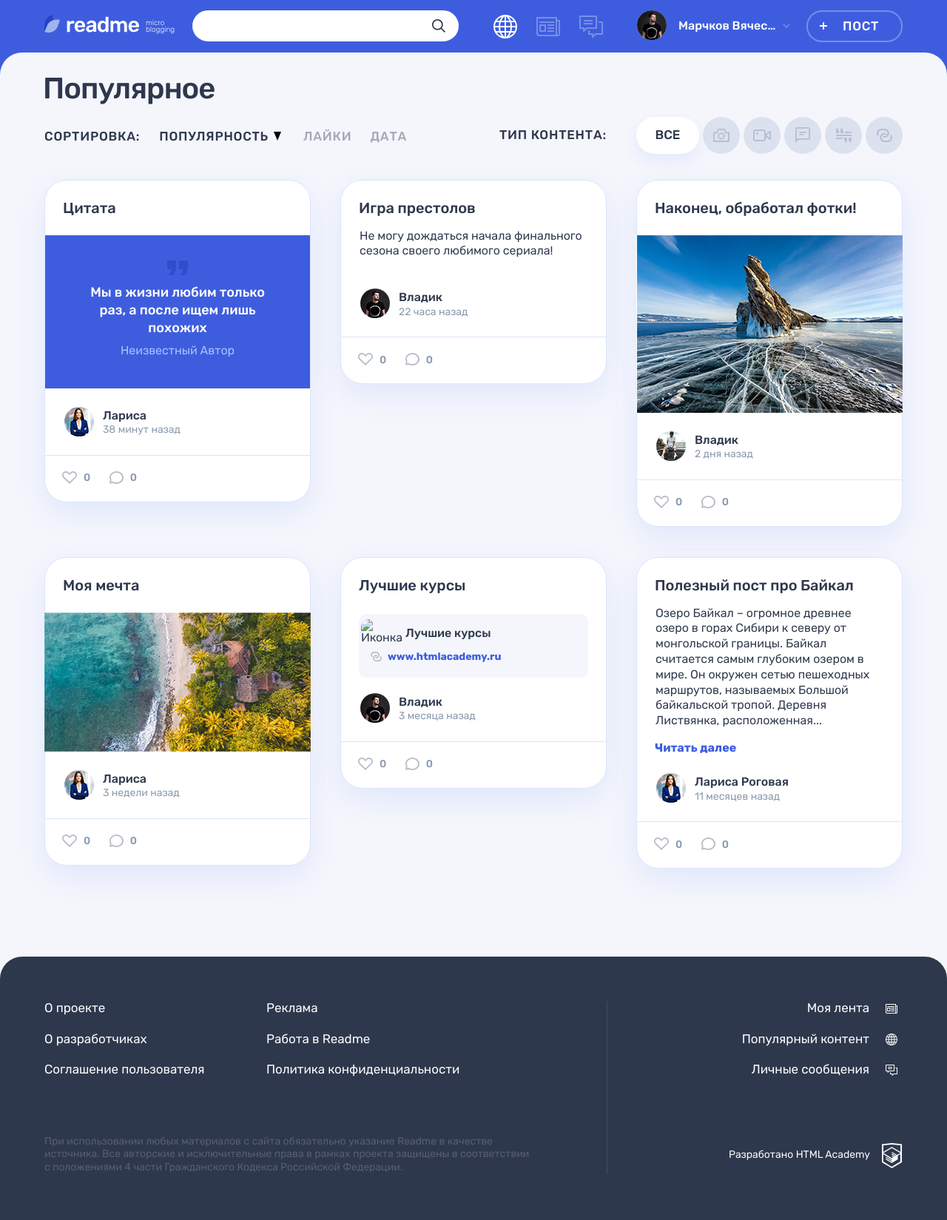
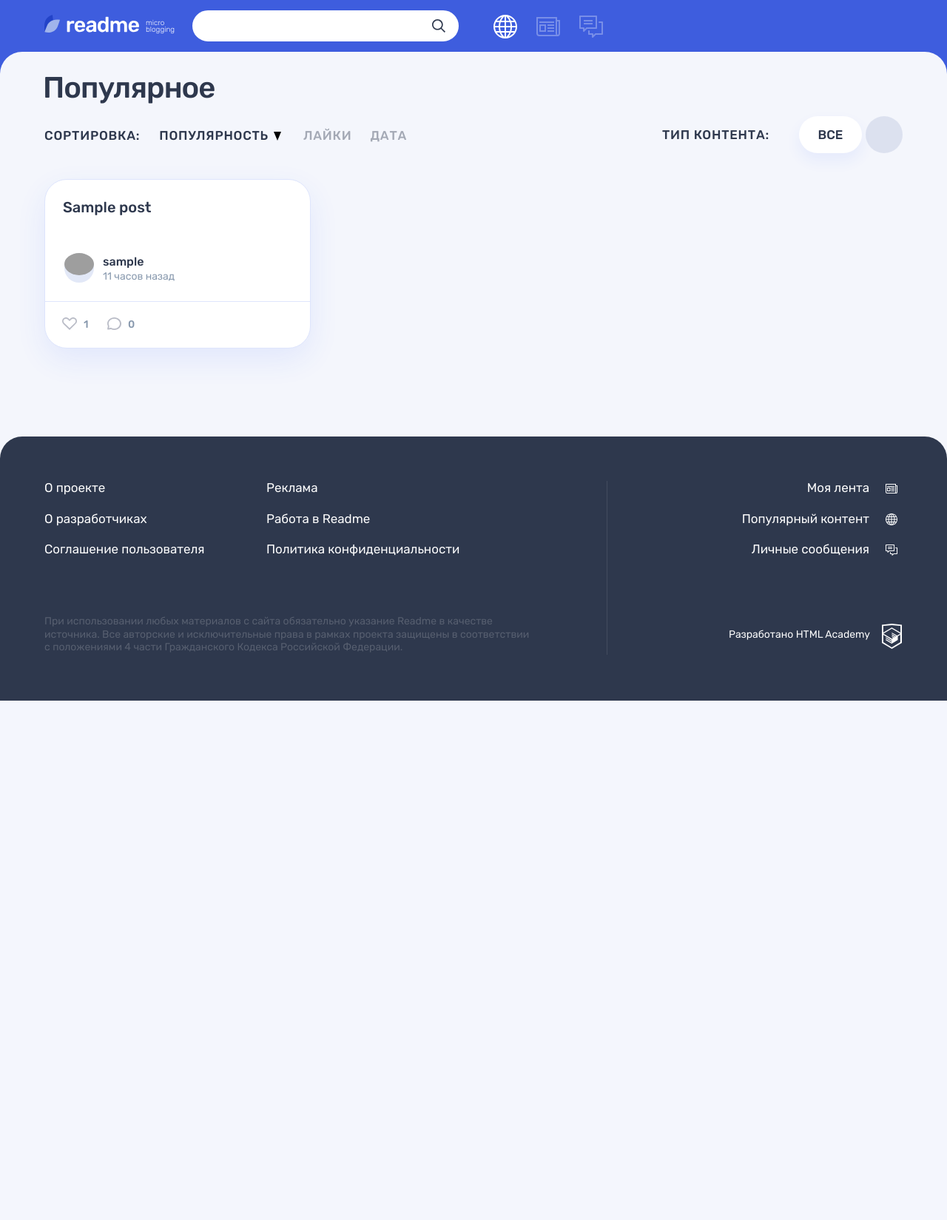
Before and after one commit to Roozeveldt/blog-php-simple, a PHP site: page / in a window 1280 px wide. Shown: the whole page at 74% size. After the commit the page ends 947 px from the top, so only its background shows below. Run offline with PHP 8.4, Linux system fonts and the light colour scheme; tables that the repository leaves empty hold one stand-in row (values such as "Sample post"); grey boxes are pictures that could not be loaded.

Commit message:
Формирует главную странцу из запросов к БД

```diff
--- a/index.php
+++ b/index.php
@@ -1,52 +1,74 @@
 <?php
 
 // устанавливаем часовой пояс по умолчанию
-date_default_timezone_set('Asia/Novosibirsk'); // echo date_default_timezone_get() . ' => ' . date('e') . ' => ' . date('T');
+date_default_timezone_set('Asia/Novosibirsk');
 
-$posts = [
-    [
-        "heading" => "Цитата",
-        "type" => "post-quote",
-        "content" => "Мы в жизни любим только раз, а после ищем лишь похожих",
-        "user_name" => "Лариса",
-        "userpic" => "userpic-larisa-small.jpg"
-    ],
-    [
-        "heading" => "Игра престолов",
-        "type" => "post-text",
-        "content" => "Не могу дождаться начала финального сезона своего любимого сериала!",
-        "user_name" => "Владик",
-        "userpic" => "userpic.jpg"
-    ],
-    [
-        "heading" => "Наконец, обработал фотки!",
-        "type" => "post-photo",
-        "content" => "rock-medium.jpg",
-        "user_name" => "Владик",
-        "userpic" => "userpic-mark.jpg"
-    ],
-    [
-        "heading" => "Моя мечта",
-        "type" => "post-photo",
-        "content" => "coast-medium.jpg",
-        "user_name" => "Лариса",
-        "userpic" => "userpic-larisa-small.jpg"
-    ],
-    [
-        "heading" => "Лучшие курсы",
-        "type" => "post-link",
-        "content" => "www.htmlacademy.ru",
-        "user_name" => "Владик",
-        "userpic" => "userpic.jpg"
-    ],
-    [
-        "heading" => "Полезный пост про Байкал",
-        "type" => "post-text",
-        "content" => "Озеро Байкал – огромное древнее озеро в горах Сибири к северу от монгольской границы. Байкал считается самым глубоким озером в мире. Он окружен сетью пешеходных маршрутов, называемых Большой байкальской тропой. Деревня Листвянка, расположенная на западном берегу озера, – популярная отправная точка для летних экскурсий. Зимой здесь можно кататься на коньках и собачьих упряжках.",
-        "user_name" => "Лариса Роговая",
-        "userpic" => "userpic-larisa-small.jpg"
-    ],
-];
+// количество постов на странице
+$posts_per_page = 6;
+
+// Подключение к базе данных
+const DB_HOST = "127.0.0.1";
+const DB_USER = "root";
+const DB_PASS = "root_password";
+const DB_NAME = "readme";
+
+$conn = mysqli_connect(DB_HOST, DB_USER, DB_PASS, DB_NAME);
+
+if ($conn) {
+    mysqli_set_charset($conn, "utf8");
+
+    // список проектов для текущего пользователя
+    $sql = "SELECT id, name, type FROM types";
+    $result = mysqli_query($conn, $sql);
+    $rows = mysqli_fetch_all($result, MYSQLI_ASSOC);
+    $types = [];
+    foreach ($rows as $row) {
+        $types[] = $row;
+    }
+
+    // список задач у текущего пользователя
+    // TODO: объединить посты с пользователями
+    $sql = "SELECT
+                posts.id AS post_id,
+                heading,
+                content,
+                reposts_count,
+                likes_count,
+                login,
+                userpic,
+                type
+            FROM posts
+            JOIN users ON users.id = posts.user_id
+            JOIN types ON types.id = posts.type_id
+            ORDER BY reposts_count DESC
+            LIMIT 0, $posts_per_page
+    ";
+    $result = mysqli_query($conn, $sql);
+    $rows = mysqli_fetch_all($result, MYSQLI_ASSOC);
+    $posts = [];
+    foreach ($rows as $row) {
+        $posts[] = $row;
+    }
+
+    // Генерируем контент для главной страницы
+    $main_content = include_template('main.php', [
+        'types' => $types,
+        'posts' => $posts,
+    ]);
+
+    // Подключаем основной шаблон
+    $layout_content = include_template('layout.php', [
+        'is_auth' => rand(0, 1),
+        'user_name' => 'Марчков Вячеслав',
+        'title' => 'readme: популярное',
+        'content' => $main_content,
+    ]);
+
+    // Выводим шаблон и в нём контент главной страницы
+    print($layout_content);
+} else {
+    print("Ошибка подключения к базе данных: " . mysqli_connect_error());
+}
 
 /**
  * Обрезает текст до указанной длины (в символах)
@@ -228,19 +250,3 @@
 
     return $result;
 }
-
-// Генерируем контент для главной страницы
-$main_content = include_template('main.php', [
-    'posts' => $posts,
-]);
-
-// Подключаем основной шаблон
-$layout_content = include_template('layout.php', [
-    'is_auth' => rand(0, 1),
-    'user_name' => 'Марчков Вячеслав',
-    'title' => 'readme: популярное',
-    'content' => $main_content,
-]);
-
-// Выводим шаблон и в нём контент главной страницы
-print($layout_content);
--- a/schema.sql
+++ b/schema.sql
@@ -30,6 +30,8 @@
   user_id INT UNSIGNED NOT NULL DEFAULT 1,
   type_id INT UNSIGNED NOT NULL DEFAULT 3,
   content TEXT NOT NULL,
+  reposts_count INT UNSIGNED DEFAULT 0,
+  likes_count INT UNSIGNED DEFAULT 0,
   created_at TIMESTAMP DEFAULT CURRENT_TIMESTAMP,
   updated_at TIMESTAMP DEFAULT CURRENT_TIMESTAMP
 );
--- a/templates/main.php
+++ b/templates/main.php
@@ -40,58 +40,28 @@
                         <span>Все</span>
                     </a>
                 </li>
+                <?php foreach($types as $type) : ?>
                 <li class="popular__filters-item filters__item">
-                    <a class="filters__button filters__button--photo button" href="#">
-                        <span class="visually-hidden">Фото</span>
-                        <svg class="filters__icon" width="22" height="18">
-                            <use xlink:href="#icon-filter-photo"></use>
+                    <a class="filters__button filters__button--link button" href="#">
+                        <span class="visually-hidden"><?= $type['name']; ?></span>
+                        <svg class="filters__icon" width="21" height="21">
+                            <use xlink:href="#icon-filter-<?= $type['type']; ?>"></use>
                         </svg>
                     </a>
                 </li>
-                <li class="popular__filters-item filters__item">
-                    <a class="filters__button filters__button--video button" href="#">
-                        <span class="visually-hidden">Видео</span>
-                        <svg class="filters__icon" width="24" height="16">
-                            <use xlink:href="#icon-filter-video"></use>
-                        </svg>
-                    </a>
-                </li>
-                <li class="popular__filters-item filters__item">
-                    <a class="filters__button filters__button--text button" href="#">
-                        <span class="visually-hidden">Текст</span>
-                        <svg class="filters__icon" width="20" height="21">
-                            <use xlink:href="#icon-filter-text"></use>
-                        </svg>
-                    </a>
-                </li>
-                <li class="popular__filters-item filters__item">
-                    <a class="filters__button filters__button--quote button" href="#">
-                        <span class="visually-hidden">Цитата</span>
-                        <svg class="filters__icon" width="21" height="20">
-                            <use xlink:href="#icon-filter-quote"></use>
-                        </svg>
-                    </a>
-                </li>
-                <li class="popular__filters-item filters__item">
-                    <a class="filters__button filters__button--link button" href="#">
-                        <span class="visually-hidden">Ссылка</span>
-                        <svg class="filters__icon" width="21" height="18">
-                            <use xlink:href="#icon-filter-link"></use>
-                        </svg>
-                    </a>
-                </li>
+                <?php endforeach; ?>
             </ul>
         </div>
     </div>
     <div class="popular__posts">
-        <?php foreach($posts as $key => $post) : ?>
-        <?php $post_date = generate_random_date($key); ?>
-        <article class="popular__post post <?= $post['type']; ?>">
+        <?php foreach($posts as $post) : ?>
+        <?php $post_date = generate_random_date($post['post_id']); ?>
+        <article class="popular__post post post-<?= $post['type']; ?>">
             <header class="post__header">
-                <h2><?= htmlspecialchars($post['heading']); ?></h2>
+                <h2><a href="#"><?= htmlspecialchars($post['heading']); ?></a></h2>
             </header>
             <div class="post__main">
-                <?php if ($post['type'] == "post-quote") : ?>
+                <?php if ($post['type'] == "quote") : ?>
                 <!--содержимое для поста-цитаты-->
                 <blockquote>
                     <p>
@@ -99,7 +69,7 @@
                     </p>
                     <cite>Неизвестный Автор</cite>
                 </blockquote>
-                <?php elseif ($post['type'] == "post-link") : ?>
+                <?php elseif ($post['type'] == "link") : ?>
                 <!--содержимое для поста-ссылки-->
                 <div class="post-link__wrapper">
                     <a class="post-link__external" href="http://" title="Перейти по ссылке">
@@ -114,12 +84,12 @@
                         <span><?= htmlspecialchars($post['content']); ?></span>
                     </a>
                 </div>
-                <?php elseif ($post['type'] == "post-photo") : ?>
+                <?php elseif ($post['type'] == "photo") : ?>
                 <!--содержимое для поста-фото-->
                 <div class="post-photo__image-wrapper">
                     <img src="img/<?= htmlspecialchars($post['content']); ?>" alt="Фото от пользователя" width="360" height="240">
                 </div>
-                <?php elseif ($post['type'] == "post-video") : ?>
+                <?php elseif ($post['type'] == "video") : ?>
                 <!--содержимое для поста-видео-->
                 <div class="post-video__block">
                     <div class="post-video__preview">
@@ -133,7 +103,7 @@
                         <span class="visually-hidden">Запустить проигрыватель</span>
                     </a>
                 </div>
-                <?php elseif ($post['type'] == "post-text") : ?>
+                <?php elseif ($post['type'] == "text") : ?>
                 <!--содержимое для поста-текста-->
                 <?= sliceText(htmlspecialchars($post['content']), 200); ?>
                 <?php endif; ?>
@@ -142,10 +112,10 @@
                 <div class="post__author">
                     <a class="post__author-link" href="#" title="Автор">
                         <div class="post__avatar-wrapper">
-                            <img class="post__author-avatar" src="img/<?= htmlspecialchars($post['userpic']); ?>" alt="Аватар пользователя">
+                            <img class="post__author-avatar" src="img/<?= htmlspecialchars($post['userpic']); ?>" width="40" height="40" alt="Аватар пользователя <?= htmlspecialchars($post['login']); ?>">
                         </div>
                         <div class="post__info">
-                            <b class="post__author-name"><?= htmlspecialchars($post['user_name']); ?></b>
+                            <b class="post__author-name"><?= htmlspecialchars($post['login']); ?></b>
                             <time class="post__time" datetime="<?= date("c", strtotime($post_date)); ?>; ?>" title="<?= date("d.m.Y H:i", strtotime($post_date)); ?>"><?= getRelativePostDate($post_date); ?></time>
                         </div>
                     </a>
@@ -159,7 +129,7 @@
                             <svg class="post__indicator-icon post__indicator-icon--like-active" width="20" height="17">
                                 <use xlink:href="#icon-heart-active"></use>
                             </svg>
-                            <span>0</span>
+                            <span><?= $post['likes_count']; ?></span>
                             <span class="visually-hidden">количество лайков</span>
                         </a>
                         <a class="post__indicator post__indicator--comments button" href="#" title="Комментарии">
```
